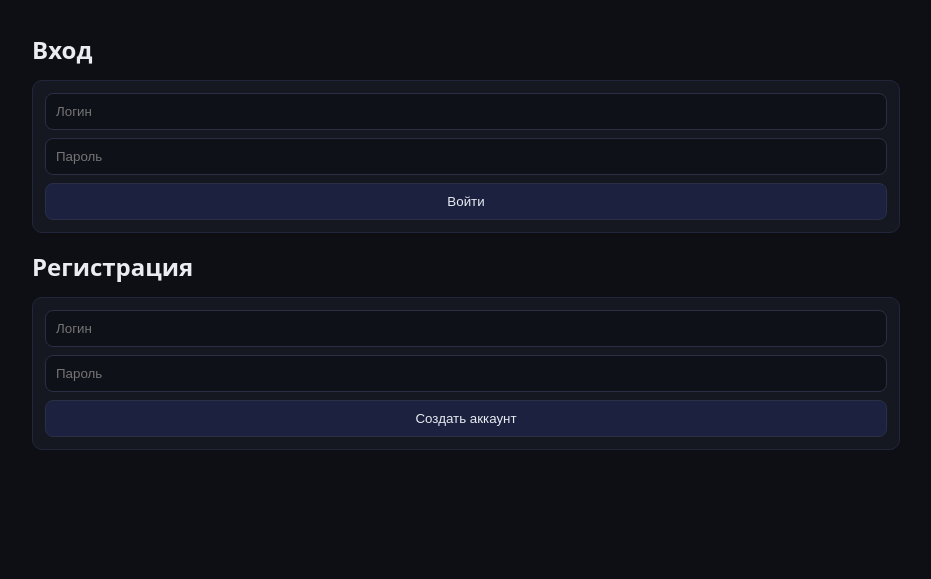
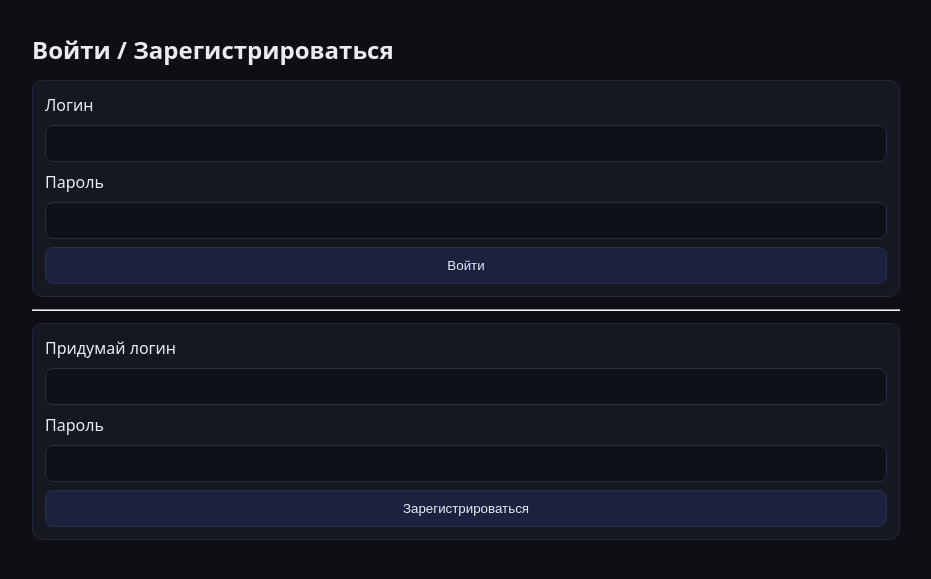
Before and after one commit to djdoodlez-gif/Bachata-music, a Flask app: page /auth/login in a window 1280 px wide. Shown: the part 57-636 px from the top of the page, without its empty margins (174-1105 px from the left). Run offline with Flask 3, Linux system fonts and the light colour scheme.

Commit message:
Update auth.html

```diff
--- a/templates/auth.html
+++ b/templates/auth.html
@@ -1,16 +1,26 @@
 {% extends "base.html" %}
 {% block content %}
-<h2>Вход</h2>
+<h2>Войти / Зарегистрироваться</h2>
+
 <form method="post" action="{{ url_for('login') }}" class="card">
-  <input name="username" placeholder="Логин" required>
-  <input type="password" name="password" placeholder="Пароль" required>
+  <label>Логин</label>
+  <input type="text" name="username" required />
+
+  <label>Пароль</label>
+  <input type="password" name="password" required />
+
   <button type="submit">Войти</button>
 </form>
 
-<h2>Регистрация</h2>
+<hr />
+
 <form method="post" action="{{ url_for('register') }}" class="card">
-  <input name="username" placeholder="Логин" required>
-  <input type="password" name="password" placeholder="Пароль" required>
-  <button type="submit">Создать аккаунт</button>
+  <label>Придумай логин</label>
+  <input type="text" name="username" required />
+
+  <label>Пароль</label>
+  <input type="password" name="password" required />
+
+  <button type="submit">Зарегистрироваться</button>
 </form>
 {% endblock %}
```
